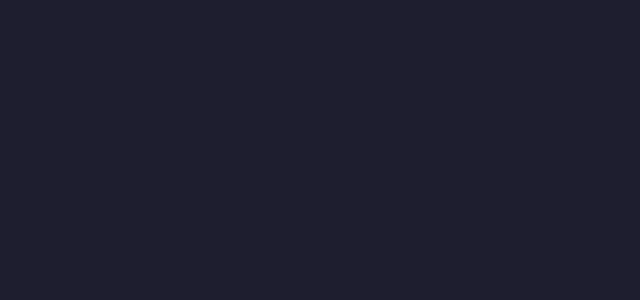
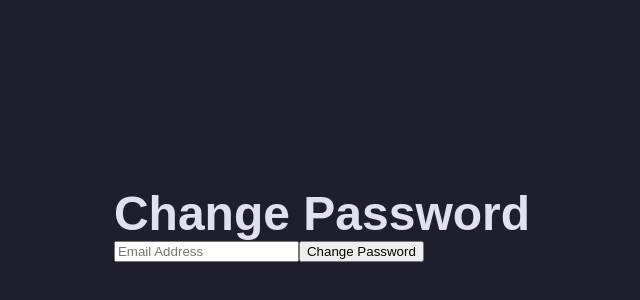
Before and after one commit to abel-alcala/TaskO, a React (Vite) app in the folder packages/react-frontend/: page /change-password in a window 1280 px wide. Before the commit this address had no page. Shown: the part 192-492 px from the top of the page, without its empty margins (318-958 px from the left). Built offline with nearby package versions, Linux system fonts and the light colour scheme.

Commit message:
change_pass template

```diff
--- a/packages/react-frontend/src/App.jsx
+++ b/packages/react-frontend/src/App.jsx
@@ -5,11 +5,13 @@ import Login from './Pages/Login.jsx';
 import CreateAcc from './Pages/createAcc.jsx';
 import ForgotPass from './Pages/forgotPass.jsx';
 import Main from './Pages/main.jsx';
+import ChangePass from './Pages/changingPass.jsx';
 
 const App = () => {
     return (
       <Router>
         <Routes>
+          <Route path="/change-password" element={<ChangePass />} />
           <Route path="/" element={<Main />} />
           <Route path="/forgot-password" element={<ForgotPass />} />
           <Route path="/create-account" element={<CreateAcc />} />
--- /dev/null
+++ b/packages/react-frontend/src/Pages/changingPass.jsx
@@ -0,0 +1,41 @@
+import React, { useState } from "react";
+import { useNavigate } from "react-router-dom";
+import "../CSS/ChangePass.css";
+
+const ChangePass = () => {
+  const navigate = useNavigate();
+  const [email, setEmail] = useState("");
+  const [message, setMessage] = useState("");
+
+  const handleInputChange = (e) => {
+    setEmail(e.target.value);
+  };
+
+    const handleSubmit = (e) => {
+      e.preventDefault();
+
+
+    };
+
+  return (
+    <div className="change-pass">
+      <h1>Change Password</h1>
+      <form onSubmit={handleSubmit} className="change-pass-form">
+        <input
+          type="email"
+          name="email"
+          placeholder="Email Address"
+          value={email}
+          onChange={handleInputChange}
+          required
+        />
+        <button type="submit" className="change-pass-btn">
+          Change Password
+        </button>
+      </form>
+      {message && <p className="message">{message}</p>}
+    </div>
+  );
+};
+
+export default ChangePass;
```
Also changed, not shown: packages/react-frontend/src/CSS/ChangePass.css (added).
